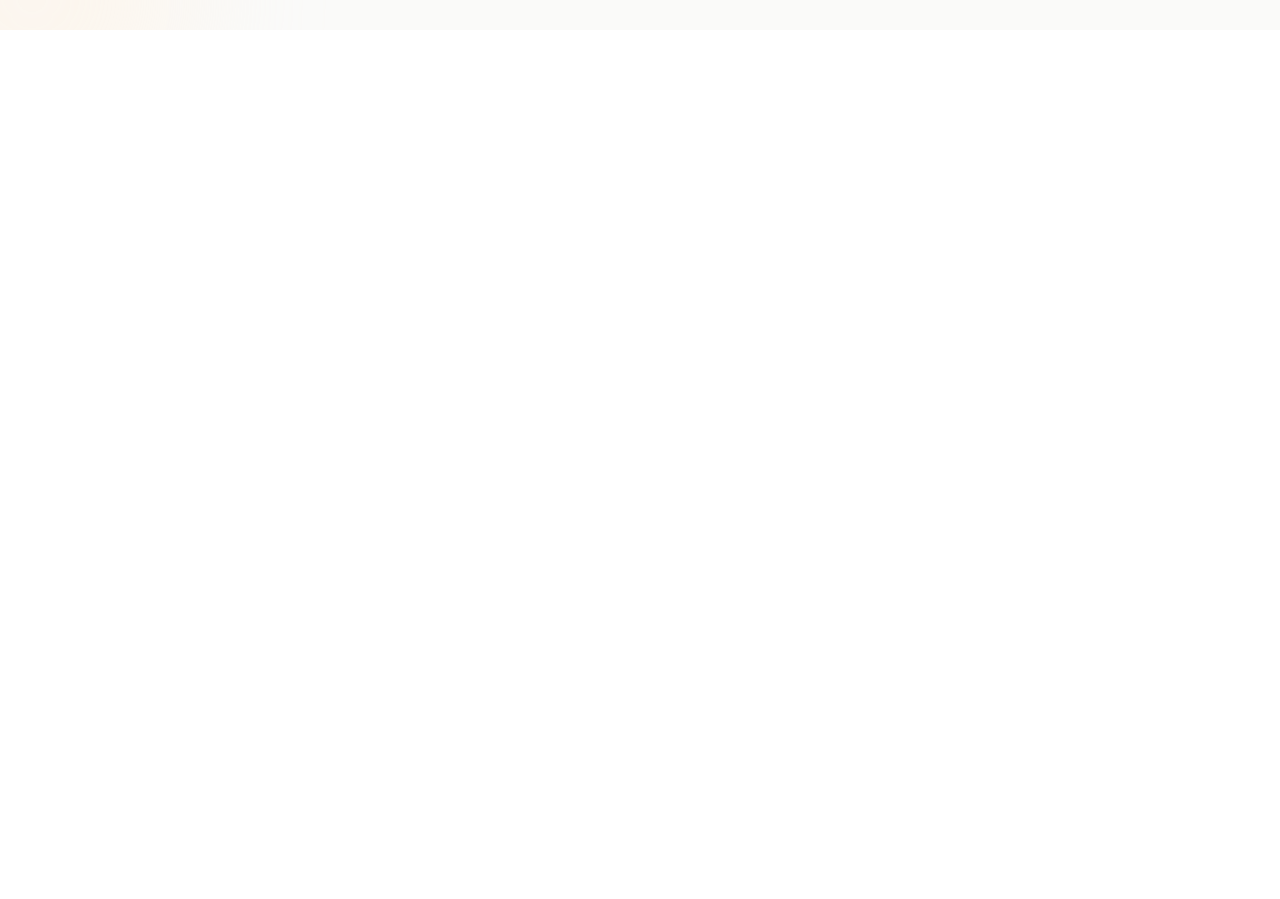
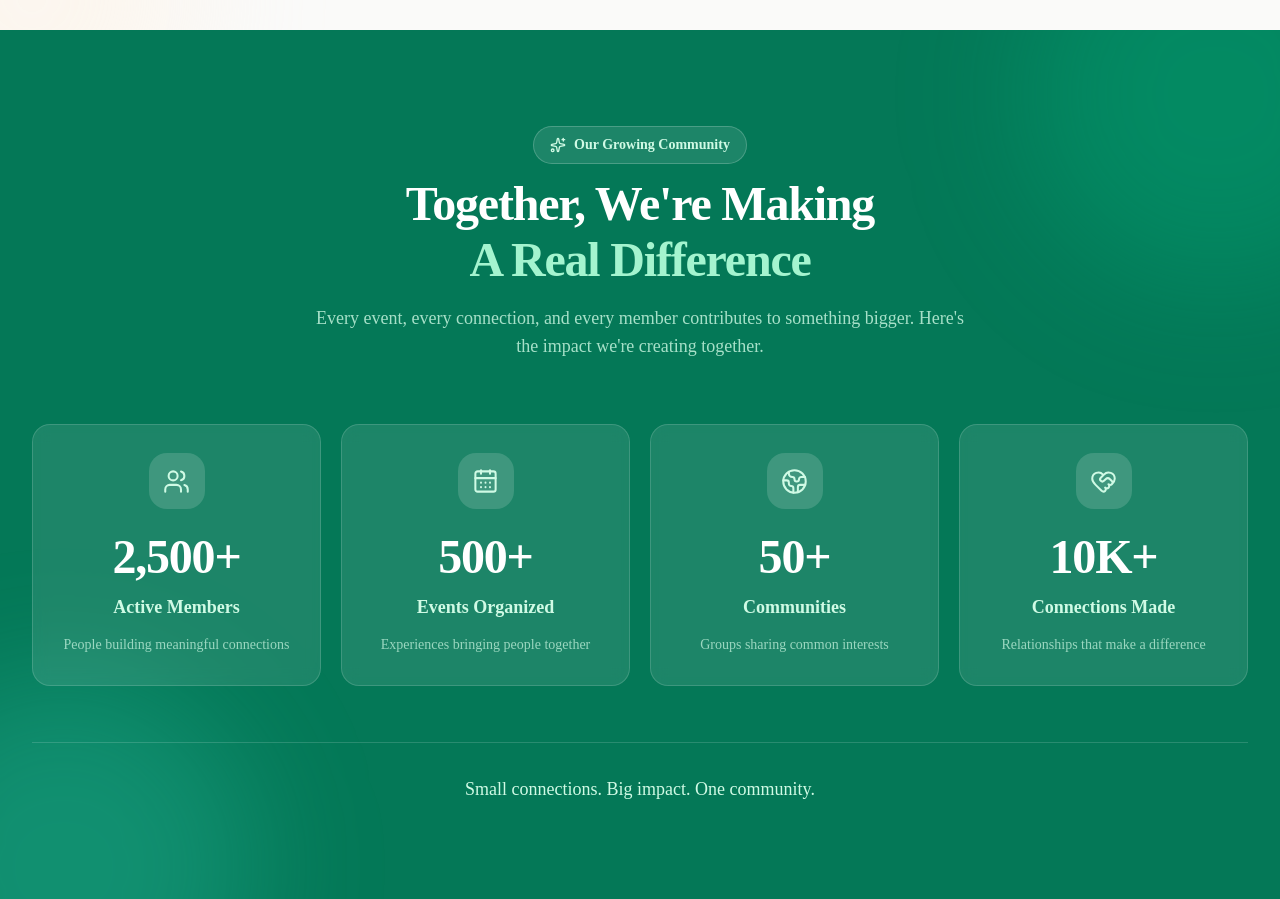
Before and after one commit to nahid1838/A8-Togetherly-Frontend, a Next.js app: page / in a window 1280 px wide. Shown: the part 2820-3719 px from the top of the page. Before the commit the page ends 2850 px from the top, so only its background shows below. Built offline with nearby package versions, Linux system fonts and the light colour scheme.

Commit message:
Comunity Impact section added

```diff
--- a/src/app/page.tsx
+++ b/src/app/page.tsx
@@ -1,3 +1,4 @@
+import CommunityImpact from "@/components/home/CommunityImpact";
 import EventCategories from "@/components/home/EventCategories";
 import HeroSection from "@/components/home/HeroSection";
 import HowItWorks from "@/components/home/HowItWorks";
@@ -8,6 +9,7 @@ export default function Home() {
       <HeroSection />
       <EventCategories />
       <HowItWorks />
+      <CommunityImpact />
     </div>
   );
 }
--- /dev/null
+++ b/src/components/home/CommunityImpact.tsx
@@ -0,0 +1,107 @@
+
+import {
+  Users,
+  CalendarDays,
+  Globe2,
+  HeartHandshake,
+  Sparkles,
+} from "lucide-react";
+
+const impactStats = [
+  {
+    title: "Active Members",
+    value: "2,500+",
+    description: "People building meaningful connections",
+    icon: Users,
+  },
+  {
+    title: "Events Organized",
+    value: "500+",
+    description: "Experiences bringing people together",
+    icon: CalendarDays,
+  },
+  {
+    title: "Communities",
+    value: "50+",
+    description: "Groups sharing common interests",
+    icon: Globe2,
+  },
+  {
+    title: "Connections Made",
+    value: "10K+",
+    description: "Relationships that make a difference",
+    icon: HeartHandshake,
+  },
+];
+
+export default function CommunityImpact() {
+  return (
+    <section className="relative overflow-hidden bg-[#047857] px-5 py-20 md:px-8 lg:py-24">
+
+      {/* Background Decorations */}
+      <div className="absolute -right-32 -top-32 h-96 w-96 rounded-full bg-emerald-400/20 blur-3xl" />
+      <div className="absolute -bottom-40 -left-32 h-96 w-96 rounded-full bg-teal-300/20 blur-3xl" />
+
+      <div className="relative mx-auto max-w-7xl">
+
+        {/* Section Heading */}
+        <div className="mx-auto mb-16 max-w-2xl text-center">
+          <span className="mb-4 inline-flex items-center gap-2 rounded-full border border-white/20 bg-white/10 px-4 py-2 text-sm font-semibold text-emerald-100">
+            <Sparkles size={16} />
+            Our Growing Community
+          </span>
+
+          <h2 className="text-3xl font-bold tracking-tight text-white sm:text-4xl lg:text-5xl">
+            Together, We're Making
+            <span className="mt-2 block text-emerald-200">
+              A Real Difference
+            </span>
+          </h2>
+
+          <p className="mt-5 text-base leading-7 text-emerald-100/80 sm:text-lg">
+            Every event, every connection, and every member contributes
+            to something bigger. Here's the impact we're creating together.
+          </p>
+        </div>
+
+        {/* Statistics Grid */}
+        <div className="grid grid-cols-1 gap-5 sm:grid-cols-2 lg:grid-cols-4">
+          {impactStats.map((stat) => {
+            const Icon = stat.icon;
+
+            return (
+              <div
+                key={stat.title}
+                className="group rounded-2xl border border-white/15 bg-white/10 p-7 text-center backdrop-blur-sm transition-all duration-300 hover:-translate-y-2 hover:border-white/30 hover:bg-white/15 hover:shadow-xl hover:shadow-emerald-950/10"
+              >
+                <div className="mx-auto mb-6 flex h-14 w-14 items-center justify-center rounded-2xl bg-white/15 text-emerald-100 transition-all duration-300 group-hover:scale-110 group-hover:bg-white group-hover:text-emerald-700">
+                  <Icon size={27} strokeWidth={1.8} />
+                </div>
+
+                <h3 className="text-4xl font-extrabold tracking-tight text-white sm:text-5xl">
+                  {stat.value}
+                </h3>
+
+                <p className="mt-3 text-lg font-semibold text-emerald-100">
+                  {stat.title}
+                </p>
+
+                <p className="mt-3 text-sm leading-6 text-emerald-100/70">
+                  {stat.description}
+                </p>
+              </div>
+            );
+          })}
+        </div>
+
+        {/* Bottom Message */}
+        <div className="mt-14 border-t border-white/15 pt-8 text-center">
+          <p className="text-base font-medium text-emerald-100 sm:text-lg">
+            Small connections. Big impact. One community.
+          </p>
+        </div>
+
+      </div>
+    </section>
+  );
+}
```
